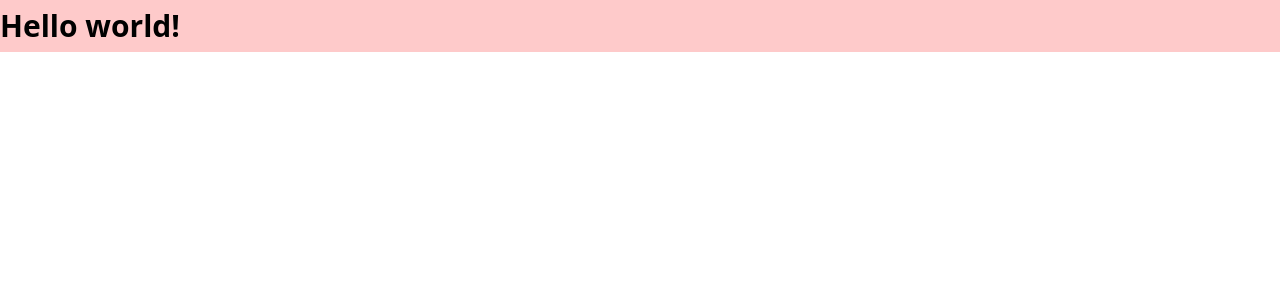
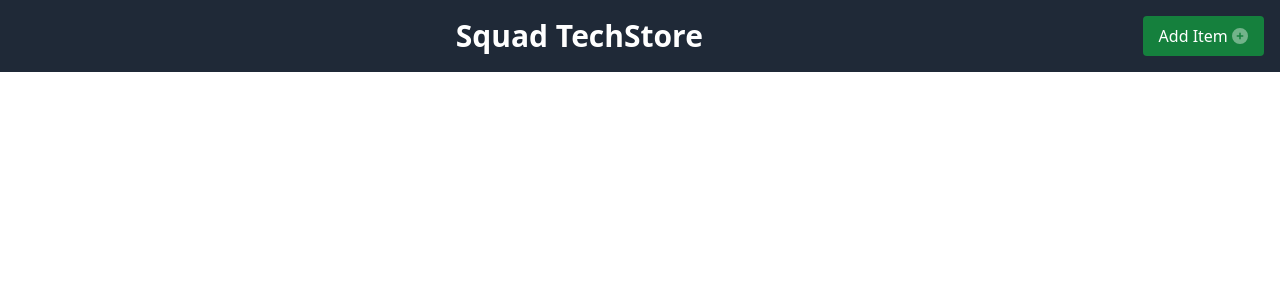
Before and after one commit to davidlng8/squad-techstore, a React (Vite) app: page / in a window 1280 px wide. Shown: the top 300 px of the page. Built offline with nearby package versions, Linux system fonts and the light colour scheme.

Commit message:
Added font awesome and setup navbar

```diff
--- a/package.json
+++ b/package.json
@@ -10,6 +10,9 @@
     "preview": "vite preview"
   },
   "dependencies": {
+    "@fortawesome/fontawesome-svg-core": "^6.4.2",
+    "@fortawesome/free-solid-svg-icons": "^6.4.2",
+    "@fortawesome/react-fontawesome": "^0.2.0",
     "react": "^18.2.0",
     "react-dom": "^18.2.0"
   },
--- a/src/components/NavBar.tsx
+++ b/src/components/NavBar.tsx
@@ -1,7 +1,16 @@
+import React from 'react'
+import { FontAwesomeIcon } from '@fortawesome/react-fontawesome'
+import { faCirclePlus } from '@fortawesome/free-solid-svg-icons'
+
 export default function NavBar() {
-    return (
-      <nav className="bg-red-200 pb-2 pt-2 text-3xl font-bold">
-        Hello world!
+  return (
+    <>
+      <nav className="bg-gray-800 text-white p-4 flex justify-between items-center">
+        <div className="text-3xl font-bold flex-1 text-center">Squad TechStore</div>
+        <button className="bg-green-700 text-white px-4 py-2 rounded hover:bg-blue-600">
+          Add Item <FontAwesomeIcon icon={faCirclePlus} beatFade />
+        </button>
       </nav>
-    )
-  }
+    </>
+  )
+}
```
